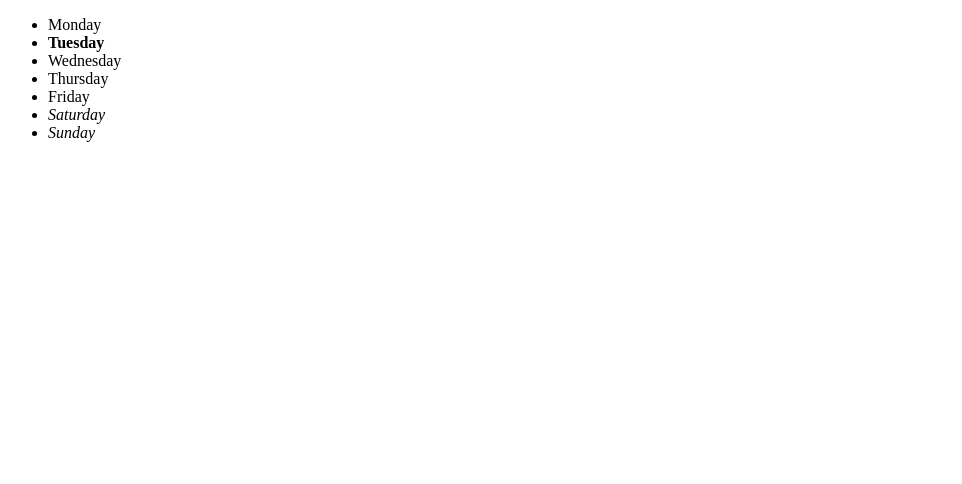
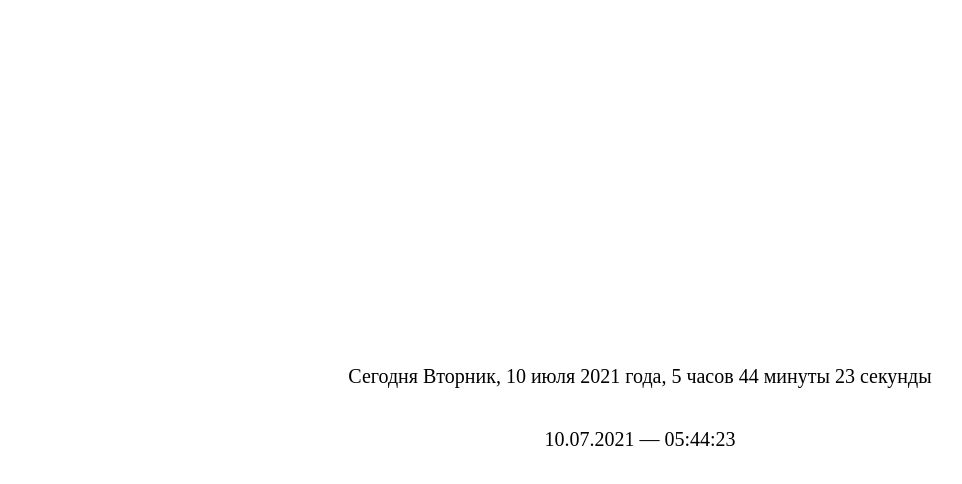
Before and after one commit to konovnina/study_JS_hard, a plain HTML site: page index.html in a window 1280 px wide. Shown: the whole page, without its empty margins (0-962 px from the left). Drawn offline with Linux system fonts and the light colour scheme.

Commit message:
Add lesson09-hard

```diff
--- a/index.html
+++ b/index.html
@@ -5,8 +5,24 @@
   <meta http-equiv="X-UA-Compatible" content="IE=edge">
   <meta name="viewport" content="width=device-width, initial-scale=1.0">
   <title>Document</title>
+  <style>
+    .date {
+      height: 100vh;
+      display: flex;
+      flex-direction: column;
+      justify-content: center;
+    }
+    .date p {
+      text-align: center;
+      font-size: 20px;
+    }
+  </style>
 </head>
 <body>
+  <div class="date">
+    <p class="date__a"></p>
+    <p class="date__b"></p>
+  </div>
   <script src="script.js"></script>
 </body>
 </html>
--- a/script.js
+++ b/script.js
@@ -1,24 +1,84 @@
 'use strict';
 
-//Усложненное задание к уроку 7
-let week = ['Monday', 'Tuesday', 'Wednesday', 'Thursday', 'Friday', 'Saturday', 'Sunday']; //создаем массив
+//Усложненное задание к уроку 9
 
-let date = new Date(); //Создаем объект даты
-let today = week[date.getDay() - 1];//Узнаем порядковый номер текущего дня недели
+//элементы на странице
+let dateA = document.querySelector('.date__a');
+let dateB = document.querySelector('.date__b');
 
-let weekList = document.createElement('ul');
-document.body.prepend(weekList);//Добавляем список в начало документа
-for (let i of week) {
-  let li = document.createElement('li');//Создаем элемент списка...
-  li.textContent = i;//...и добавляем в него текст
+//массивы данных
+const week = ['Понедельник', 'Вторник', 'Среда', 'Четверг', 'Пятница', 'Суббота', 'Воскресенье'];
+const month = ['января', 'февраля', 'марта', 'апреля', 'мая', 'июня', 'июля', 'августа', 'сентября', 'октября', 'ноября', 'декабря'];
 
-  //Добавляем стили к определенным элементам
-  if ((li.textContent === 'Saturday') || (li.textContent === 'Sunday')) { //Суббота или воскресенье?
-    li.style.fontStyle = 'italic';
-  }
-  if (li.textContent === today) { //Текущий день недели?
-    li.style.fontWeight = 'bold';
+//склонение слов
+const declension = function (num, tag) {
+  let temp = num.toString();
+  let lastDigit = parseInt(temp[temp.length - 1]);
+
+  if (tag === 'h') {
+    if ((lastDigit >= 2) && (lastDigit <= 4)) {
+      return num + ' часа';
+    } else if ((lastDigit === 1) && (num !== 11)) {
+      return num + ' час';
+    } else {
+      return num + ' часов';
+    }
   }
 
-  weekList.append(li);//Добавляем готовый элемент в конец списка
-}
+  if (tag === 'm') {
+    if ((lastDigit >= 2) && (lastDigit <= 4)) {
+      return num + ' минуты';
+    } else if ((lastDigit === 1) && (num !== 11)) {
+      return num + ' минута';
+    } else {
+      return num + ' минут';
+    }
+  }
+
+  if (tag === 's') {
+    if ((lastDigit >= 2) && (lastDigit <= 4)) {
+      return num + ' секунды';
+    } else if ((lastDigit === 1) && (num !== 11)) {
+      return num + ' секунда';
+    } else {
+      return num + ' секунд';
+    }
+  }
+
+};
+
+//подставить 0 в начало
+const addDigit = function (num) {
+  if (num.toString().length === 1) {
+    return '0' + num.toString();
+  } else {
+    return num;
+  }
+};
+
+const outputDateA = function (date) {
+  let weekDay = 'Сегодня ' + week[date.getDay() - 1] + ', ';
+  let monthDay = date.getDate() + ' ' + month[date.getMonth() - 1] + ' ';
+  let year = date.getFullYear() + ' года, ';
+  let hours = declension(date.getHours(), 'h') + ' ';
+  let minutes = declension(date.getMinutes(), 'm') + ' ';
+  let seconds = declension(date.getSeconds(), 's') + ' ';
+
+  return weekDay + monthDay + year + hours + minutes + seconds;
+};
+
+let outputDateB = function (date) {
+  let day = addDigit(date.getDate()) + '.' + addDigit(date.getMonth()) + '.' + date.getFullYear();
+  let time = addDigit(date.getHours()) + ':' + addDigit(date.getMinutes()) + ':' + addDigit(date.getSeconds());
+  return day + ' — ' + time;
+};
+
+let start = function (){
+  setInterval(function () {
+    let date = new Date();
+    dateA.textContent = outputDateA(date);
+    dateB.textContent = outputDateB(date);
+  }, 1000);
+};
+
+start();
```
